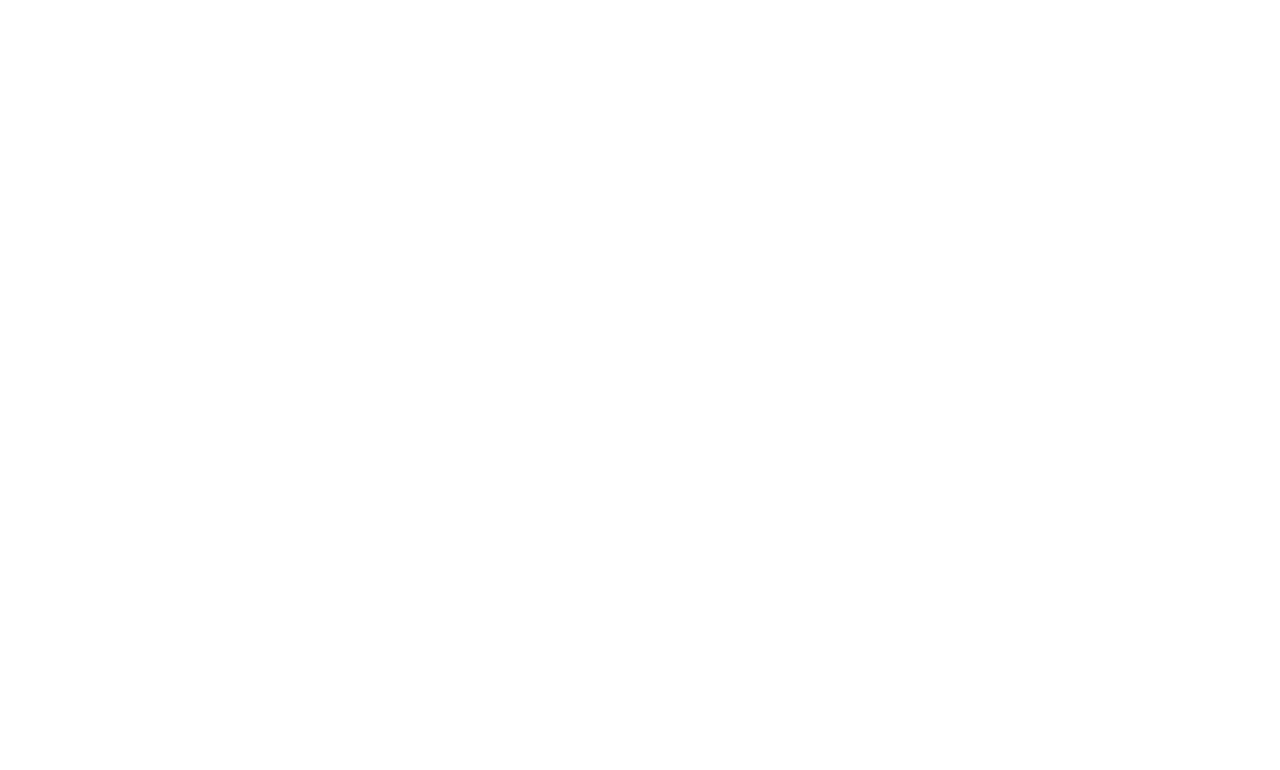
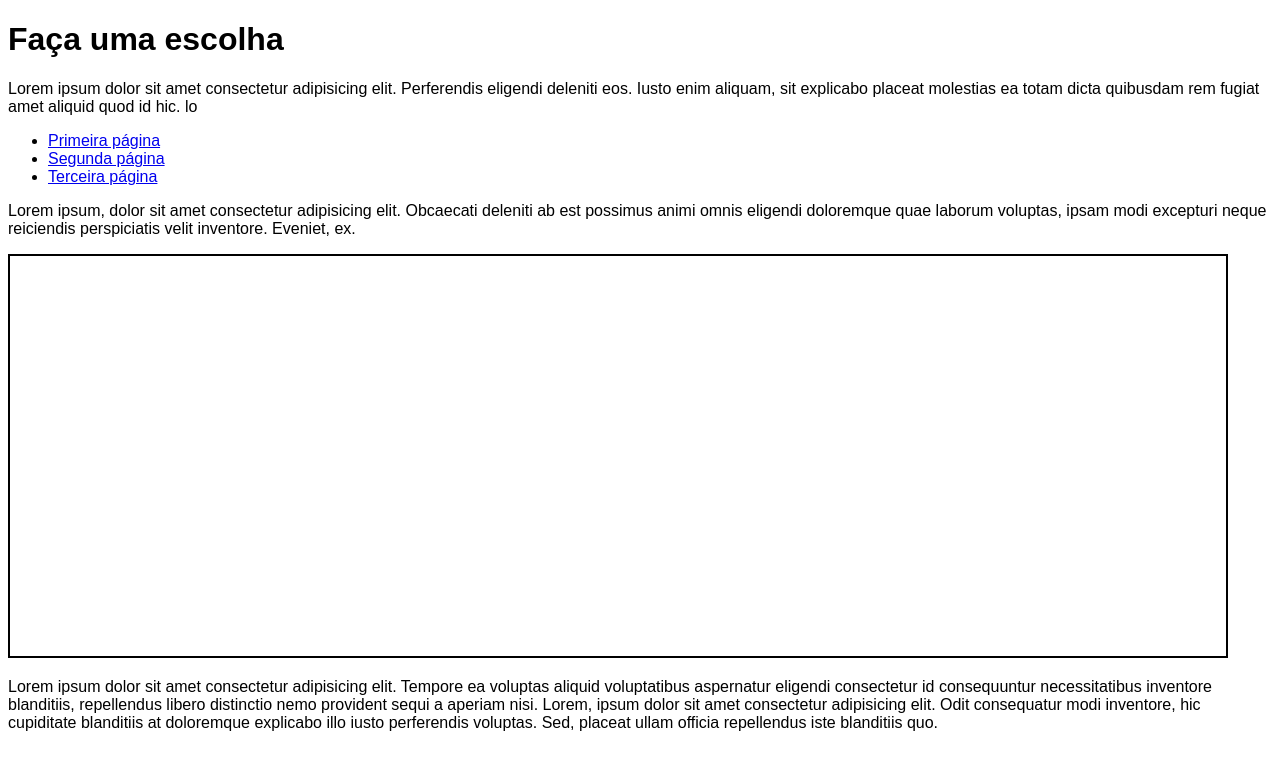
Before and after one commit to JosueLeandro-J/html-css, a plain HTML site: page exercícios/ex024/iframe003.html in a window 1280 px wide. Drawn offline with Linux system fonts and the light colour scheme.

Commit message:
site dentro do iframe

```diff
--- a/exercícios/ex024/iframe003.html
+++ b/exercícios/ex024/iframe003.html
@@ -3,9 +3,41 @@
 <head>
     <meta charset="UTF-8">
     <meta name="viewport" content="width=device-width, initial-scale=1.0">
-    <title></title>
+    <title>Uso de iframe</title>
+    <style>
+        body{
+            font-family: Arial, Helvetica, sans-serif;
+        }
+        iframe#tela{
+            width: 95vw;
+            height: 400px;
+            border: 2px solid black;
+
+
+        }
+    </style>
 </head>
 <body>
+    <h1>Faça uma escolha</h1>
+    <p>Lorem ipsum dolor sit amet consectetur adipisicing elit. Perferendis eligendi deleniti eos. Iusto enim aliquam, sit explicabo placeat molestias ea totam dicta quibusdam rem fugiat amet aliquid quod id hic. lo</p>
+
+    <ul>
+        <li><a href="paginasExtras/page.html" target="frame">Primeira página</a></li>
+        <li><a href="paginasExtras/page002.html" target="frame">Segunda página</a></li>
+        <li><a href="paginasExtras/page003.html" target="frame">Terceira página</a></li>
+    </ul>
+
+
+
+    <p>Lorem ipsum, dolor sit amet consectetur adipisicing elit. Obcaecati deleniti ab est possimus animi omnis eligendi doloremque quae laborum voluptas, ipsam modi excepturi neque reiciendis perspiciatis velit inventore. Eveniet, ex.</p>
+
+    <iframe src="" id="tela" name="frame">
+        <p>Infelizmente seu navegador não é compatível com isso</p>
+    </iframe>
+    <p>Lorem ipsum dolor sit amet consectetur adipisicing elit. Tempore ea voluptas aliquid voluptatibus aspernatur eligendi consectetur id consequuntur necessitatibus inventore blanditiis, repellendus libero distinctio nemo provident sequi a aperiam nisi. Lorem, ipsum dolor sit amet consectetur adipisicing elit. Odit consequatur modi inventore, hic cupiditate blanditiis at doloremque explicabo illo iusto perferendis voluptas. Sed, placeat ullam officia repellendus iste blanditiis quo.</p>
+
+
+
 
 </body>
 </html>
```
Also changed, not shown: exercícios/ex024/paginasExtras/page002.html (added, +20 -0 lines), exercícios/ex024/paginasExtras/page003.html (added, +20 -0 lines).
